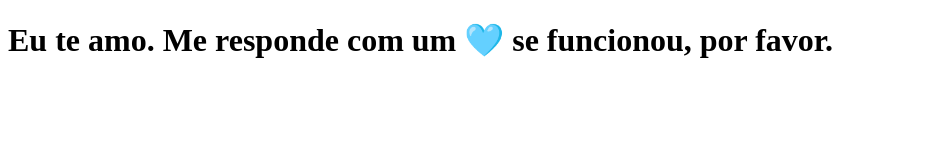
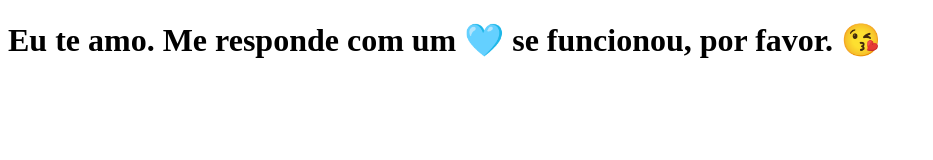
Before and after one commit to ThalesAlexandreSoares/clone-tabnews, a Next.js app: page / in a window 1280 px wide. Shown: the top 160 px of the page, without its empty margins (0-933 px from the left). Built offline with nearby package versions, Linux system fonts and the light colour scheme.

Commit message:
modifica a frase

```diff
--- a/pages/index.js
+++ b/pages/index.js
@@ -1,5 +1,5 @@
 function Home() {
-    return <h1>Eu te amo. Me responde com um 🩵 se funcionou, por favor.</h1>
+    return <h1>Eu te amo. Me responde com um 🩵 se funcionou, por favor. 😘</h1>
 }
 
 export default Home;
```
